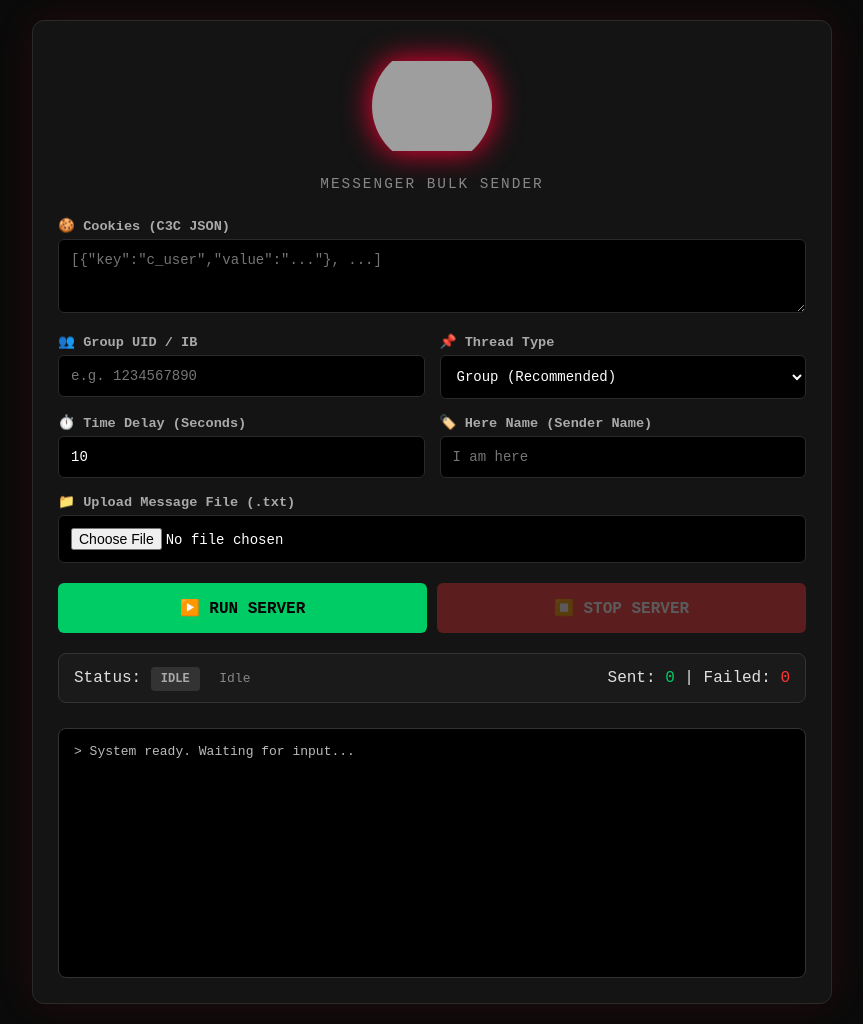
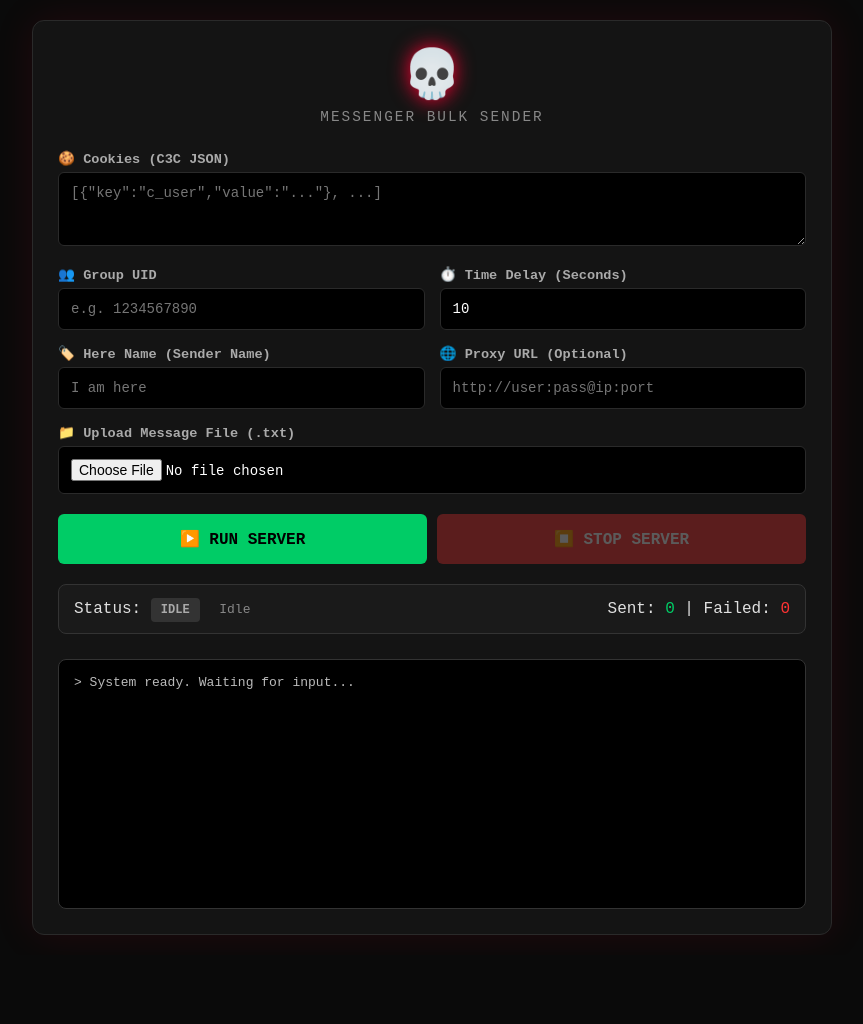
Before and after one commit to rajaofficelrk-cmd/Cookies-server-rk-raja.-2, a Flask app: page / in a window 1280 px wide. Shown: the whole page, without its empty margins (208-1071 px from the left). After the commit the page ends 935 px from the top, so only its background shows below. Run offline with Flask 3, Linux system fonts and the light colour scheme; data that the repository does not hold is empty; grey boxes are pictures that could not be loaded.

Commit message:
Update index.html

```diff
--- a/templates/index.html
+++ b/templates/index.html
@@ -10,8 +10,8 @@
         body { background: var(--bg); color: var(--text); display: flex; justify-content: center; padding: 20px; min-height: 100vh; }
         .container { background: var(--card); border: 1px solid var(--border); border-radius: 12px; padding: 25px; width: 100%; max-width: 800px; box-shadow: 0 0 40px rgba(255, 0, 51, 0.1); }
 
-        .header-area { text-align: center; margin-bottom: 25px; display: flex; flex-direction: column; align-items: center; }
-        .header-area img { width: 120px; height: 120px; object-fit: contain; border-radius: 50%; margin-bottom: 10px; filter: drop-shadow(0 0 15px var(--accent)); }
+        .header-area { text-align: center; margin-bottom: 25px; }
+        .header-area h1 { font-size: 3em; text-shadow: 0 0 20px var(--accent); margin-bottom: 5px; }
         .header-area p { color: #888; font-size: 0.9em; letter-spacing: 2px; text-transform: uppercase; }
 
         .grid { display: grid; grid-template-columns: 1fr 1fr; gap: 15px; }
@@ -36,7 +36,6 @@
         .badge { padding: 5px 10px; border-radius: 4px; font-weight: bold; font-size: 12px; }
         .badge.idle { background: #333; color: #aaa; }
         .badge.running { background: var(--green); color: #000; animation: pulse 1.5s infinite; }
-        .badge.stopped { background: var(--red); color: #fff; }
 
         @keyframes pulse { 0% { opacity: 1; } 50% { opacity: 0.5; } 100% { opacity: 1; } }
     </style>
@@ -44,8 +43,7 @@
 <body>
     <div class="container">
         <div class="header-area">
-            <!-- Yahan apni image ka link daal lijiye -->
-            <img src="https://i.ibb.co/KjtjBDRP/file-00000000f49c821197fdc7fcda40847d.png" alt="Header Icon">
+            <h1>💀</h1>
             <p>Messenger Bulk Sender</p>
         </div>
 
@@ -57,16 +55,8 @@
                 </div>
 
                 <div>
-                    <label>👥 Group UID / IB</label>
+                    <label>👥 Group UID</label>
                     <input type="text" id="thread_id" name="thread_id" placeholder="e.g. 1234567890" required>
-                </div>
-
-                <div>
-                    <label>📌 Thread Type</label>
-                    <select id="thread_type" name="thread_type">
-                        <option value="GROUP" selected>Group (Recommended)</option>
-                        <option value="USER">User (IB) - E2E issue</option>
-                    </select>
                 </div>
 
                 <div>
@@ -77,6 +67,12 @@
                 <div>
                     <label>🏷️ Here Name (Sender Name)</label>
                     <input type="text" id="sender_name" name="sender_name" placeholder="I am here" required>
+                </div>
+
+                <!-- ✅ PROXY INPUT FIELD -->
+                <div>
+                    <label>🌐 Proxy URL (Optional)</label>
+                    <input type="text" id="proxy_url" name="proxy_url" placeholder="http://user:pass@ip:port">
                 </div>
 
                 <div class="full-width">
@@ -125,7 +121,7 @@
         async function checkStatus() {
             try {
                 const res = await fetch('/api/status');
-                if (!res.ok) return; // Agar server so raha hai toh ignore karein
+                if (!res.ok) return;
                 const data = await res.json();
 
                 const badge = document.getElementById('statusBadge');
@@ -142,9 +138,7 @@
 
                 startBtn.disabled = data.is_running;
                 stopBtn.disabled = !data.is_running;
-            } catch (err) {
-                // Ignore fetch errors during sleep mode
-            }
+            } catch (err) {}
         }
 
         startBtn.addEventListener('click', async () => {
@@ -153,21 +147,14 @@
             const formData = new FormData(form);
             terminal.innerHTML = '';
             printLog("> Sending request to Render server...");
-            printLog("> Agar server so raha hai, toh 60 second tak wait karein...");
             startBtn.disabled = true;
 
-            // Ek timeout lagaya hai taaki browser connection jaldi na toote
             const controller = new AbortController();
-            const timeoutId = setTimeout(() => controller.abort(), 65000); // 65 seconds wait
+            const timeoutId = setTimeout(() => controller.abort(), 65000);
 
             try {
-                const res = await fetch('/api/start', {
-                    method: 'POST',
-                    body: formData,
-                    signal: controller.signal
-                });
+                const res = await fetch('/api/start', { method: 'POST', body: formData, signal: controller.signal });
                 clearTimeout(timeoutId);
-
                 const data = await res.json();
 
                 if (data.status === 'error') {
@@ -176,18 +163,11 @@
                     return;
                 }
 
-                printLog("> ✅ Server started successfully!");
                 if (!pollingInterval) pollingInterval = setInterval(checkStatus, 3000);
                 checkStatus();
-
             } catch (err) {
                 clearTimeout(timeoutId);
-                if (err.name === 'AbortError') {
-                    printLog("> ❌ Timeout: Render server ne 65 second mein jawab nahi diya.");
-                    printLog("> Page refresh karke wapas koshish karein.");
-                } else {
-                    printLog("> ❌ Network Error: Server se connect nahi ho paya.");
-                }
+                printLog("> ❌ Network Error / Timeout. Page refresh karein.");
                 startBtn.disabled = false;
             }
         });
@@ -195,11 +175,7 @@
         stopBtn.addEventListener('click', async () => {
             stopBtn.disabled = true;
             printLog("> Sending stop signal...");
-            try {
-                await fetch('/api/stop', { method: 'POST' });
-            } catch (e) {
-                alert("Stop request failed. Server might be asleep.");
-            }
+            try { await fetch('/api/stop', { method: 'POST' }); } catch (e) {}
         });
 
         window.onload = () => {
```
